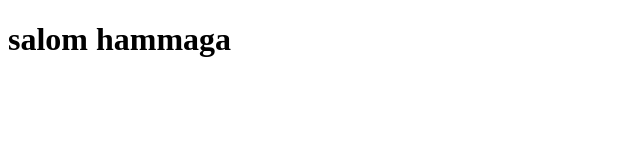
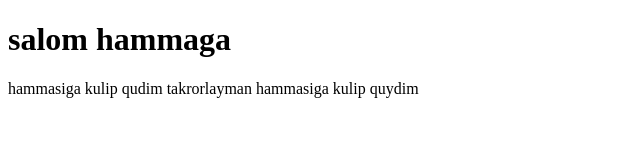
Before and after one commit to Sohibnazar0414/uy-github, a plain HTML site: page index.html in a window 1280 px wide. Shown: the whole page, without its empty margins (0-640 px from the left). Drawn offline with Linux system fonts and the light colour scheme.

Commit message:
add index.html in p tag

```diff
--- a/index.html
+++ b/index.html
@@ -7,5 +7,6 @@
 </head>
 <body>
     <h1>salom hammaga</h1>
+    <p>hammasiga kulip qudim takrorlayman hammasiga kulip quydim</p>
 </body>
 </html>
```
